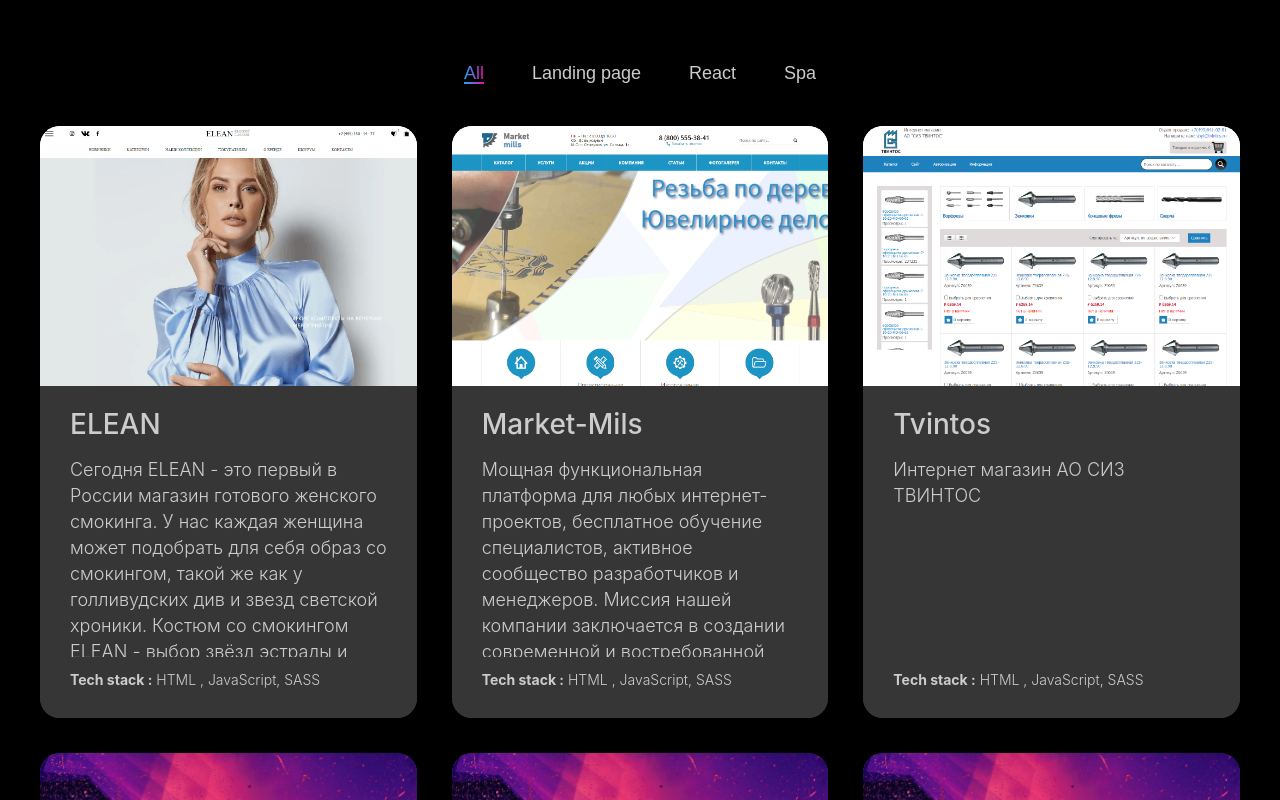
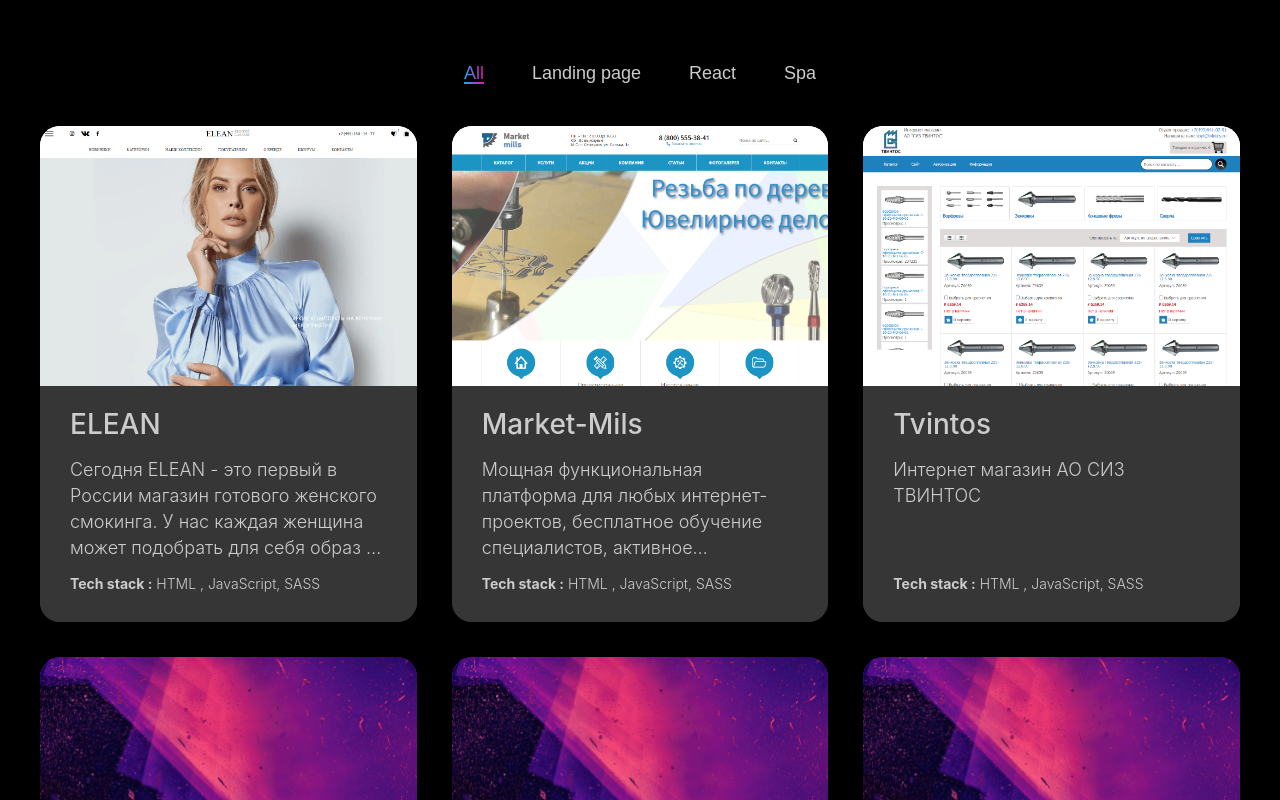
Before and after one commit to Sanyo4ek952/dell, a React app: page / in a window 1280 px wide. Shown: the part 1480-2280 px from the top of the page. Built offline with nearby package versions, Linux system fonts and the light colour scheme.

Commit message:
Скрытие текста в Projects.tsx

```diff
--- a/package.json
+++ b/package.json
@@ -30,6 +30,7 @@
     "eslint-config-react-app": "7.0.1",
     "eslint-webpack-plugin": "3.1.1",
     "file-loader": "6.2.0",
+    "framer-motion": "^11.1.9",
     "fs-extra": "10.0.0",
     "gh-pages": "^6.1.1",
     "html-webpack-plugin": "5.5.0",
--- a/src/App.tsx
+++ b/src/App.tsx
@@ -4,7 +4,7 @@
 import React from "react";
 import {StyledApp} from "./styles/StyledApp";
 import {Footer} from "./layout/footer/Footer";
-import {Route, Routes, ScrollRestoration,} from "react-router-dom";
+import {Route, Routes, } from "react-router-dom";
 import {Projects} from "./layout/sections/main/project/Projects";
 import AboutMe from "./layout/sections/main/about-me/AboutMe";
 import {Skills} from "./layout/sections/main/skills/Skills";
--- a/src/components/logo/Logo.tsx
+++ b/src/components/logo/Logo.tsx
@@ -1,7 +1,7 @@
 import React from 'react';
 import Icon from "../icon/Icon";
 import styled from "styled-components";
-import {Link, NavLink} from "react-router-dom";
+import { NavLink} from "react-router-dom";
 import {animateScroll as scroll} from "react-scroll";
 type LogoPropsType = {
     viewBox?: string
--- a/src/layout/footer/footer-bottom/FooterBottom.tsx
+++ b/src/layout/footer/footer-bottom/FooterBottom.tsx
@@ -1,8 +1,6 @@
 import React from 'react';
-import {DesktopMenu} from "../../header/header-menu/desktop-menu/DesktopMenu";
 import {S} from "../Footer_Styles";
 import {GradientLink} from "../../../styles/GradientLink";
-import {menuItems} from "../../header/Header";
 
 export const FooterBottom:React.FC = () => {
     return (
--- a/src/layout/sections/main/project/Project_Styles.ts
+++ b/src/layout/sections/main/project/Project_Styles.ts
@@ -105,16 +105,19 @@
 const ProjectText = styled.div`
     font-weight: 300;
     font-size: 18px;
-
     display: flex;
     flex-direction: column;
     flex: 1 0 auto;
+
 
     p {
         margin-bottom: 10px;
         flex: 1 0 auto;
         max-height: 200px;
         overflow: hidden;
+        display: -webkit-box;
+        -webkit-box-orient: vertical;
+        -webkit-line-clamp: 4;
     }
 
     span {
--- a/src/layout/sections/main/project/Projects.tsx
+++ b/src/layout/sections/main/project/Projects.tsx
@@ -14,6 +14,7 @@
 import {FlexWrapper} from "../../../../components/FlexWrapper";
 import {TabMenu, TabsStatusType} from "../../../../components/tab-menu/TabMenu";
 import {ScrollToTop} from "../../../../components/ScrollToTop";
+import {AnimatePresence, motion } from "framer-motion"
 
 const tabsItems: Array<{ title: string, status: "all" | "React" | "Landing page" | "Spa" }> = [
     {title: "All", status: "all"},
@@ -22,8 +23,8 @@
     {title: "Spa", status: "Spa"},
 ]
 
+const projects = [
 
-const projects = [
     {
         srcImage: ELEAN,
         srcImageWebp: ELEANWebp,
@@ -32,7 +33,8 @@
         subtext: "Tech stack :",
         techStack: "HTML , JavaScript, SASS",
         text: "Сегодня ELEAN - это первый в России магазин готового женского смокинга. У нас каждая женщина может подобрать для себя образ со смокингом, такой же как у голливудских див и звезд светской хроники.  Костюм со смокингом ELEAN - выбор звёзд эстрады и кино, телеведущих, fashion-стилистов, успешных женщин-руководителей, представительниц научной и деловой элиты. История бренда началась задолго до первого показа, который состоялся 12 марта 2016 года, с мечты автора коллекции, Елены Писаревой о собственном бренде элегантной одежды и продолжалась долгие 30 лет накопления профессионального опыта. Вся первая коллекция была выполнена из 100% натурального шелка, в нее вошли жентсвенные платья и костюмы.",
-        type: "Spa"
+        type: "Spa",
+        id:1
     },
     {
         srcImage: marcetMils,
@@ -42,7 +44,8 @@
         subtext: "Tech stack :",
         techStack: "HTML , JavaScript, SASS",
         text: "Мощная функциональная платформа для любых интернет-проектов, бесплатное обучение специалистов, активное сообщество разработчиков и менеджеров. Миссия нашей компании заключается в создании современной и востребованной продукции для наших заказчиков.",
-        type: "React"
+        type: "React",
+        id:2
     },
     {
         srcImage: Tvintos,
@@ -52,7 +55,8 @@
         subtext: "Tech stack :",
         techStack: "HTML , JavaScript, SASS",
         text: "Интернет магазин АО СИЗ ТВИНТОС",
-        type: "Landing page"
+        type: "Landing page",
+        id:3
     },
     {
         srcImage: image2,
@@ -62,7 +66,8 @@
         subtext: "Tech stack :",
         techStack: "HTML , JavaScript, SASS, React",
         text: "This is sample project description random things are here in description This is sample project lorem ipsum generator for dummy content",
-        type: "Landing page"
+        type: "Landing page",
+        id:4
     },
     {
         srcImage: image2,
@@ -72,7 +77,8 @@
         subtext: "Tech stack :",
         techStack: "HTML , JavaScript, SASS, React",
         text: "This is sample project description random things are here in description This is sample project lorem ipsum generator for dummy content",
-        type: "React"
+        type: "React",
+        id:5
     },
     {
         srcImage: image2,
@@ -82,10 +88,12 @@
         subtext: "Tech stack :",
         techStack: "HTML , JavaScript, SASS, React",
         text: "This is sample project description random things are here in description This is sample project lorem ipsum generator for dummy content",
-        type: "spa"
+        type: "spa",
+        id:6
     }
 
 ]
+
 export const Projects: React.FC = () => {
     const [currentFilterStatus, setCurrentFilterStatus] = useState("all")
     let filteredWorks = projects
@@ -112,8 +120,16 @@
                     currentFilterStatus={currentFilterStatus} changeFilterStatus={changeFilterStatus}
                     tabsItems={tabsItems}/>
                 <FlexWrapper justify={"space-around"}>
+                    <AnimatePresence>
                     {filteredWorks.map((project) => {
                             return (
+                                <motion.div style={{flex: "1 1 375px", display:"flex", justifyContent:"center"}}
+                                    initial={{ opacity: 0 }}
+                                    animate={{ opacity: 1 }}
+                                    exit={{ opacity: 0 }}
+                                    layout
+                                    key={project.id}
+                                >
                                 <Project
                                     srcProject={project.srcProject}
                                     image={project.srcImage}
@@ -121,11 +137,15 @@
                                     title={project.title}
                                     subtext={project.subtext}
                                     techStack={project.techStack}
-                                    text={project.text}/>
+                                    text={project.text}
+                                    key={project.id}
+                                />
+                                </motion.div>
                             )
                         }
                     )
                     }
+                        </AnimatePresence>
                 </FlexWrapper>
             </Container>
         </S.Project>
```
Also changed, not shown: 1 other file (tests, documents, lock files or other folders).
